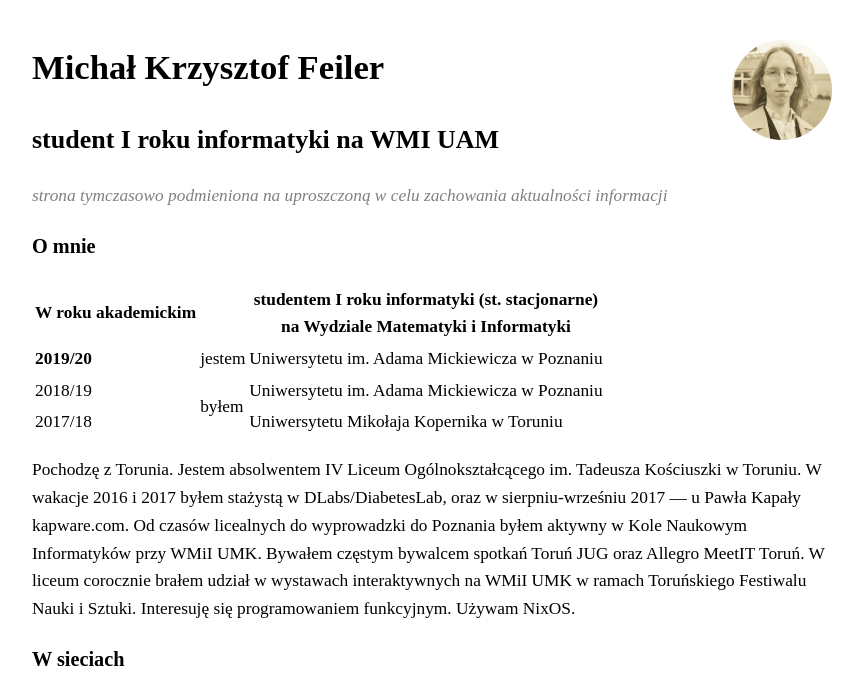
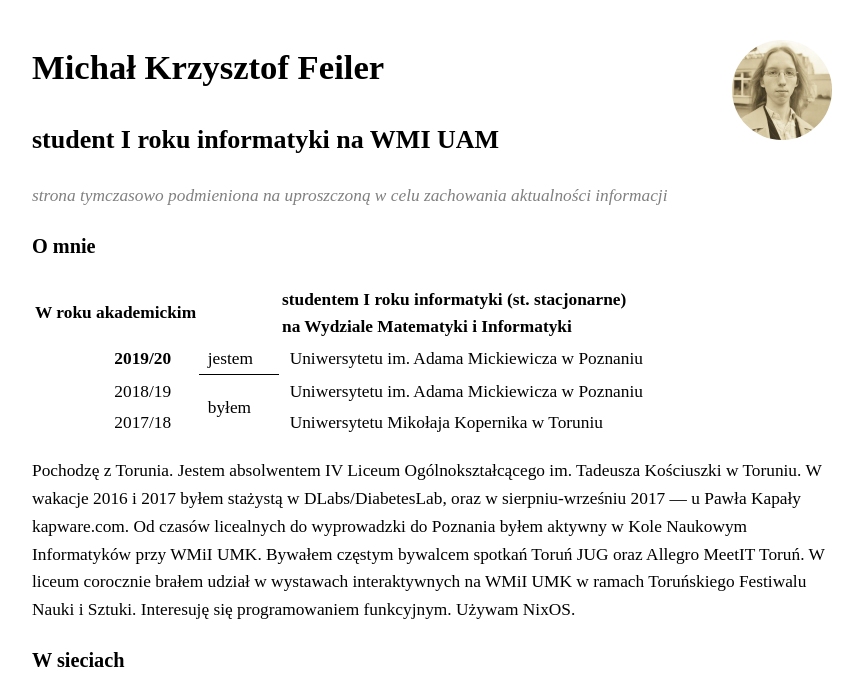
Before and after one commit to mkf/website-archiet, a PHP site: page / in a window 1280 px wide. Shown: the top 680 px of the page, without its empty margins (208-1071 px from the left). Run offline with PHP 8.4, Linux system fonts and the light colour scheme.

Commit message:
porządna tabelka studiowania.

```diff
--- a/index.html
+++ b/index.html
@@ -12,14 +12,15 @@
 <h2>student I roku informatyki na WMI UAM</h2>
 <p style="color: gray; font-style: italic;">strona tymczasowo podmieniona na uproszczoną w celu zachowania aktualności informacji</p>
 <h3>O mnie</h3>
-<table>
-    <tr><th>W roku akademickim</th><th></th>
+<table class="studia">
+    <thead><tr><th>W roku akademickim</th><th class="empty"></th>
         <th>studentem I roku informatyki (st. stacjonarne)<br>
         na Wydziale Matematyki i Informatyki</th></tr>
-        <tr><td><b>2019/20</b></td><td>jestem</td><td>Uniwersytetu im. Adama Mickiewicza w Poznaniu</td></tr>
-        <tr><td>2018/19</td><td rowspan="2">byłem</td><td>Uniwersytetu im. Adama Mickiewicza w Poznaniu</td></tr>
-        <tr><td>2017/18</td><td>Uniwersytetu Mikołaja Kopernika w Toruniu</td></tr>
-</table>
+        </thead><tbody>
+        <tr><td class="rakad"><b>2019/20</b></td><td style="border-bottom: 1px solid black;">jestem</td><td>Uniwersytetu im. Adama Mickiewicza w Poznaniu</td></tr>
+        <tr><td class="rakad">2018/19</td><td rowspan="2">byłem</td><td>Uniwersytetu im. Adama Mickiewicza w Poznaniu</td></tr>
+        <tr><td class="rakad">2017/18</td><td>Uniwersytetu Mikołaja Kopernika w Toruniu</td></tr>
+</tbody></table>
 <p>Pochodzę z Torunia. Jestem absolwentem IV Liceum Ogólnokształcącego im. Tadeusza Kościuszki w Toruniu.
 W wakacje 2016 i 2017 byłem stażystą w DLabs/DiabetesLab, oraz w sierpniu-wrześniu 2017 — u Pawła Kapały kapware.com.
 Od czasów licealnych do wyprowadzki do Poznania byłem aktywny w Kole Naukowym Informatyków przy WMiI UMK.
--- a/styles.css
+++ b/styles.css
@@ -12,3 +12,13 @@ img.roundmeright {
     border-radius: 100px;
     float: right;
 }
+table.studia td {
+    padding-left: 0.5em;
+    padding-right: 1.5em;
+}
+table.studia td.rakad {
+    text-align: end;
+}
+table.studia th {
+    text-align: justify;
+}
```
